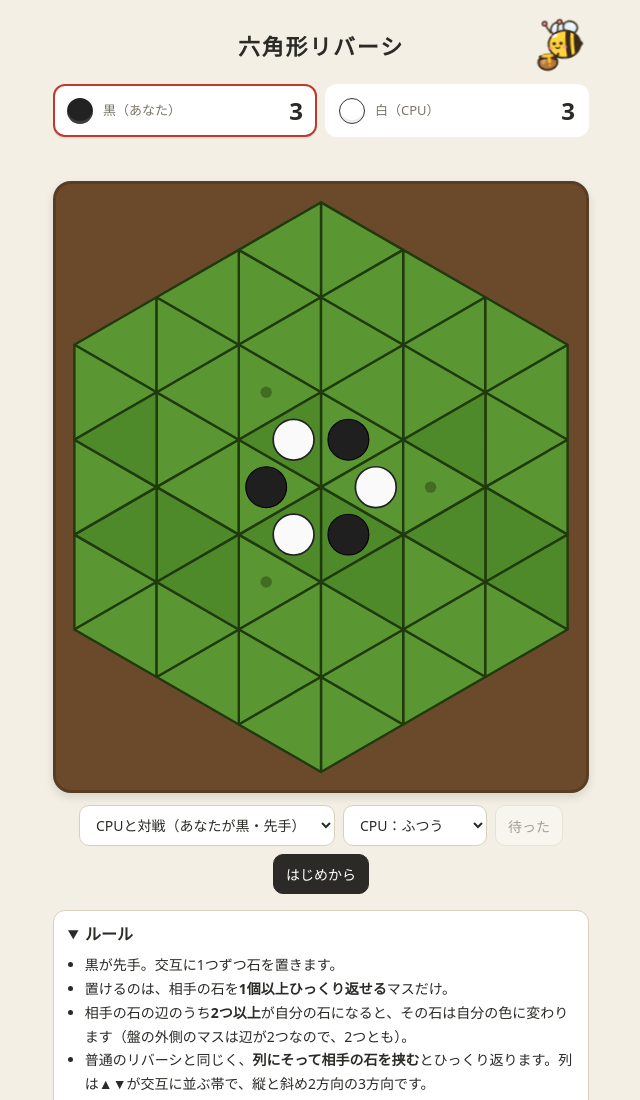
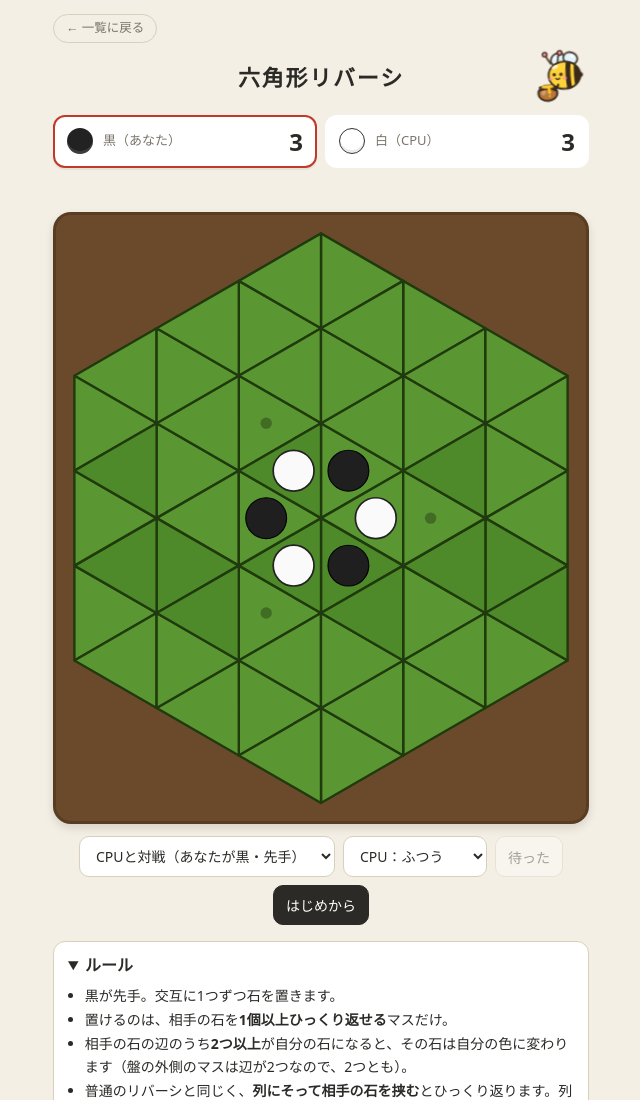
Before and after one commit to yume-towa/hexa-reversi, a plain HTML site: page index.html in a window 1280 px wide. Shown: the top 1100 px of the page, without its empty margins (319-959 px from the left). Drawn offline with Linux system fonts and the light colour scheme.

Commit message:
作品一覧(TOPページ)に戻るボタンを追加
画面の上に「← 一覧に戻る」ボタンを置き、https://yume-towa.github.io/ へ戻れるようにする。
ゲームのルールや動きは変えていない。

Co-Authored-By: Claude Opus 5.5 <noreply@anthropic.com>
Claude-Session: https://claude.ai/code/session_011ZAsdxypDq1r7TTUzBAz3W

```diff
--- a/index.html
+++ b/index.html
@@ -129,10 +129,17 @@
   @keyframes buzz{0%{transform:rotate(0) scale(1)}20%{transform:rotate(-14deg) scale(1.12)}40%{transform:rotate(12deg) scale(1.12)}
     60%{transform:rotate(-8deg) scale(1.06)}80%{transform:rotate(5deg)}100%{transform:rotate(0) scale(1)}}
   @media (prefers-reduced-motion:reduce){.bee svg,.bee .wings{animation:none}}
+/* 作品一覧(TOPページ)に戻るボタン */
+.back-nav{margin:0 0 6px}
+.back-to-list{display:inline-flex;align-items:center;gap:6px;padding:4px 12px;border:1px solid var(--line);border-radius:999px;
+  font-family:inherit;font-size:12.5px;line-height:1.5;color:var(--muted);text-decoration:none;transition:color .15s,border-color .15s}
+.back-to-list:hover{color:var(--ink);border-color:var(--muted)}
+.back-to-list:focus-visible{outline:2px solid var(--accent);outline-offset:2px}
 </style>
 </head>
 <body>
 <div class="wrap">
+<nav class="back-nav"><a class="back-to-list" href="https://yume-towa.github.io/">← 一覧に戻る</a></nav>
 <div class="titlebar">
     <h1>六角形リバーシ</h1>
     <button class="bee" id="bee" aria-label="蜂の巣の盤面に切り替え" title="蜂の巣の盤面に切り替え">
```
